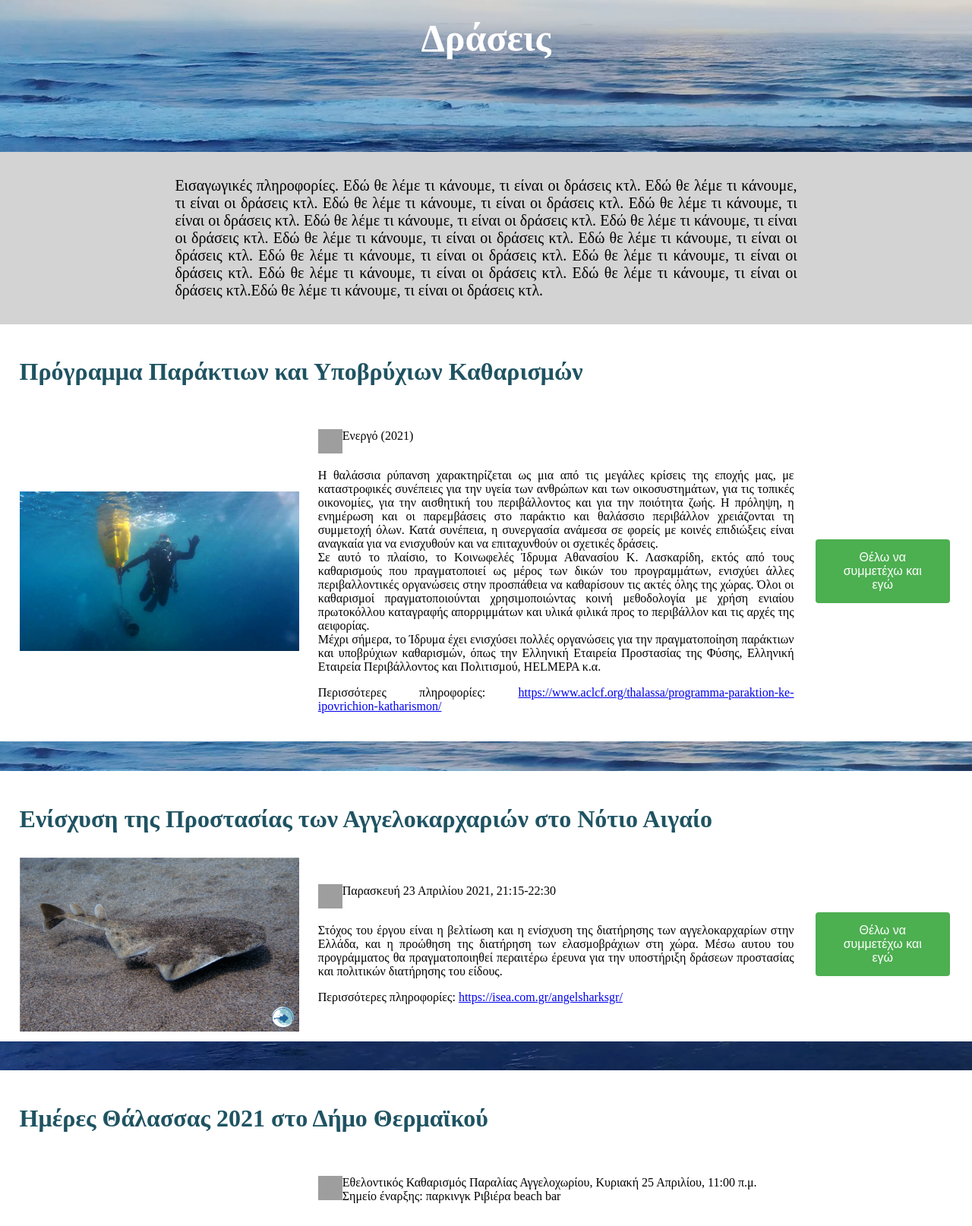
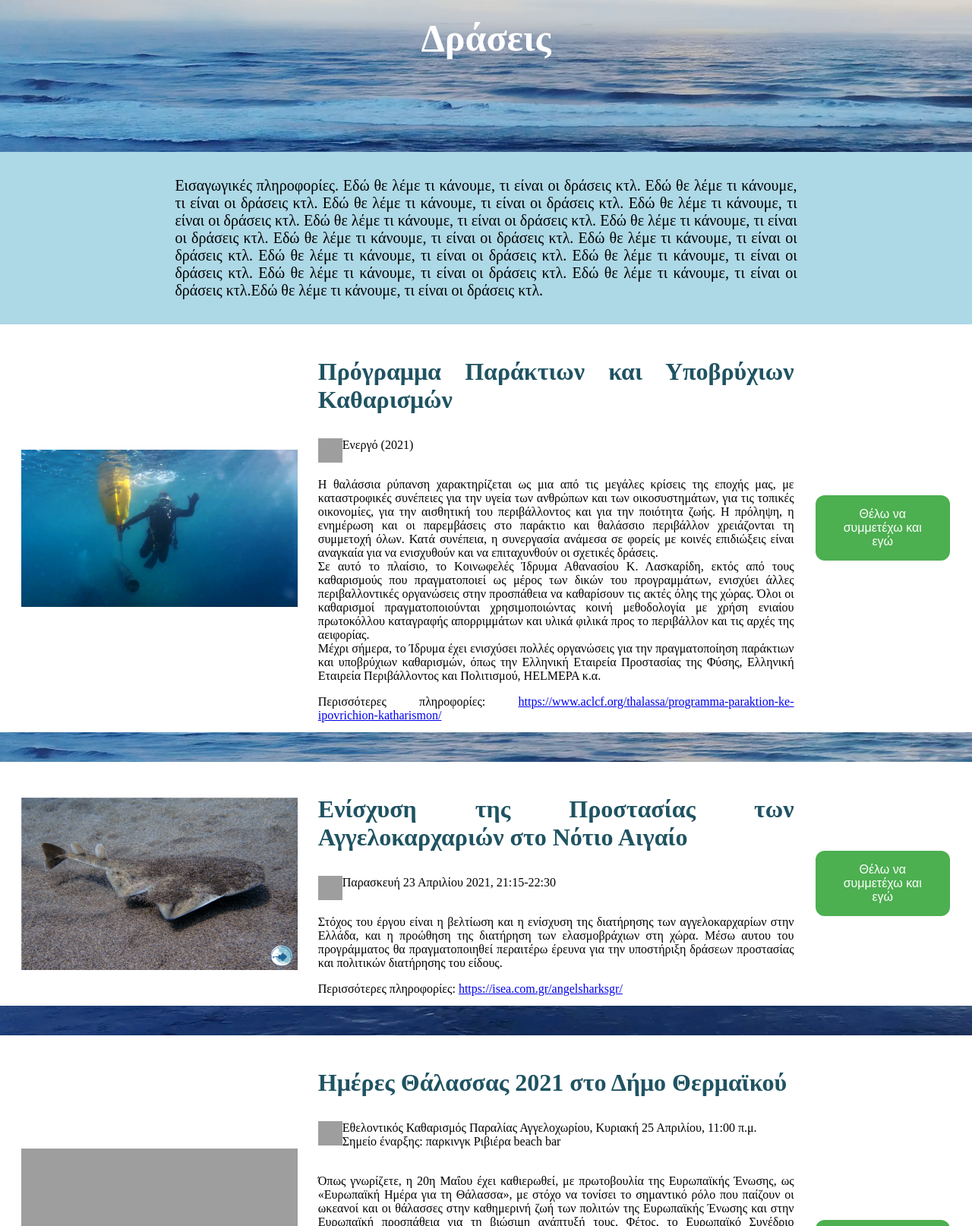
Before and after one commit to vrstelios/blue_life_csd_2021, a PHP site: page /Actions.html in a window 1280 px wide. Shown: the part 306-1920 px from the top of the page at 76% size. Run offline with PHP 8.4, Linux system fonts and the light colour scheme; grey boxes are pictures that could not be loaded.

Commit message:
Αλλαγή στις δράσεις (τίτλος στη μέση), διόρθωση εικόνων σε κατηγορίες - Ήξερες ότι, προσθήκη gallery στην κατηγορία ζώα στο νερό

```diff
--- a/Actions.html
+++ b/Actions.html
@@ -73,13 +73,13 @@
 </article>
 
 <article class="action">
-    <h3><b>Πρόγραμμα Παράκτιων και Υποβρύχιων Καθαρισμών</b></h3>
     <div class="action_row">
         <div class="column image">
             <img src="images/3.Actions/Δράση2.jpg" alt="Άνθωπος κάτω από το νερό!" height="320" width="405"/>
         </div>
             <div class="column text" >
                 <div>
+                    <h3><b>Πρόγραμμα Παράκτιων και Υποβρύχιων Καθαρισμών</b></h3>
                     <div class="calendar">
                         <img class="smallImage" src="images/3.Actions/icons8-event-64.png" alt="Calendar" height="32" width="32"/>
                         Ενεργό (2021)
@@ -106,13 +106,13 @@
 </article>
 
 <article class="action">
-    <h3><b>Ενίσχυση της Προστασίας των Αγγελοκαρχαριών στο Νότιο Αιγαίο</b></h3>
     <div class="action_row">
         <div class="column image">
             <img src="images/3.Actions/ΔράσηΚαρχαρίες.png" alt="Αγγελοκαρχαρίας" height="320" width="405"/>
         </div>
         <div class="column text" >
             <div>
+                <h3><b>Ενίσχυση της Προστασίας των Αγγελοκαρχαριών στο Νότιο Αιγαίο</b></h3>
                 <div class="calendar">
                     <img class="smallImage" src="images/3.Actions/icons8-event-64.png" alt="Calendar" height="32" width="32"/>
                     Παρασκευή 23 Απριλίου 2021, 21:15-22:30
@@ -132,13 +132,13 @@
 </article>
 
 <article class="action">
-    <h3><b>Ημέρες Θάλασσας 2021 στο Δήμο Θερμαϊκού</b></h3>
     <div class="action_row">
         <div class="column image">
             <img src="images/3.Actions/ΔράσηΗμέραΘάλασσας.jpg" alt="Πρόγραμμα δράσεων" height="520" width="405"/>
         </div>
         <div class="column text" >
             <div>
+                <h3><b>Ημέρες Θάλασσας 2021 στο Δήμο Θερμαϊκού</b></h3>
                 <div class="calendar">
                     <img class="smallImage" src="images/3.Actions/icons8-event-64.png" alt="Calendar" height="32" width="32"/>
                     Εθελοντικός Καθαρισμός Παραλίας Αγγελοχωρίου, Κυριακή 25 Απριλίου, 11:00 π.μ. <br>
@@ -167,38 +167,6 @@
         <div class="column button">
             <button class="buttonJoinActions"> Θέλω να συμμετέχω και εγώ </button>
         </div>
-    </div>
-</article>
-
-
-
-
-<article class="action">
-    <div class="containerAction">
-        <div class="image">
-            <img src="images/3.Actions/Δράση2.jpg" alt="Άνθωπος κάτω από το νερό!" height="320" width="405"/>
-        </div>
-        <div class="text">
-            <h3><b>Πρόγραμμα Παράκτιων και Υποβρύχιων Καθαρισμών</b></h3>
-            <div class="image">
-                <img class="smallImage" src="images/3.Actions/icons8-event-64.png" alt="Calendar" height="32" width="32"/>
-                Ενεργό (2021)
-            </div> <br>
-            <p> Η θαλάσσια ρύπανση χαρακτηρίζεται ως μια από τις μεγάλες κρίσεις της εποχής μας, με καταστροφικές συνέπειες
-                για την υγεία των ανθρώπων και των οικοσυστημάτων, για τις τοπικές οικονομίες, για την αισθητική του περιβάλλοντος
-                και για την ποιότητα ζωής. Η πρόληψη, η ενημέρωση και οι παρεμβάσεις στο παράκτιο και θαλάσσιο περιβάλλον χρειάζονται
-                τη συμμετοχή όλων. Κατά συνέπεια, η συνεργασία ανάμεσα σε φορείς με κοινές επιδιώξεις είναι αναγκαία για να ενισχυθούν
-                και να επιταχυνθούν οι σχετικές δράσεις. <br>
-                Σε αυτό το πλαίσιο, το Κοινωφελές Ίδρυμα Αθανασίου Κ. Λασκαρίδη, εκτός από τους καθαρισμούς που πραγματοποιεί ως μέρος
-                των δικών του προγραμμάτων, ενισχύει άλλες περιβαλλοντικές οργανώσεις στην προσπάθεια να καθαρίσουν τις ακτές όλης της χώρας.
-                Όλοι οι καθαρισμοί πραγματοποιούνται χρησιμοποιώντας κοινή μεθοδολογία με χρήση ενιαίου πρωτοκόλλου καταγραφής απορριμμάτων
-                και υλικά φιλικά προς το περιβάλλον και τις αρχές της αειφορίας. <br>
-                Μέχρι σήμερα, το Ίδρυμα έχει ενισχύσει πολλές οργανώσεις για την πραγματοποίηση παράκτιων και υποβρύχιων καθαρισμών, όπως την
-                Ελληνική Εταιρεία Προστασίας της Φύσης, Ελληνική Εταιρεία Περιβάλλοντος και Πολιτισμού, HELMEPA κ.α.
-            </p>
-            Περισσότερες πληροφορίες: <a href=" https://www.aclcf.org/thalassa/programma-paraktion-ke-ipovrichion-katharismon/"> https://www.aclcf.org/thalassa/programma-paraktion-ke-ipovrichion-katharismon/ </a>
-        </div>
-        <button class="buttonJoinActions"> Θέλω να συμμετέχω και εγώ </button>
     </div>
 </article>
 
--- a/Contact.html
+++ b/Contact.html
@@ -66,6 +66,7 @@
 
 <!---------------Επικοινωνία--------------->
 <div class="contact">
+    <div>
     <h2>Με ενδιαφέρον περιμένουμε τις σκέψεις σας</h2>
     <form action="forma">
         <label for="fname">Όνομα</label><br>
@@ -78,6 +79,7 @@
         <textarea id="subject" name="subject" placeholder="Τα σχόλιά σου..." style="height:160px"></textarea>
         <input type="submit" value="Υποβολή">
     </form>
+    </div>
 </div>
 
 
--- a/styles_actions.css
+++ b/styles_actions.css
@@ -19,7 +19,7 @@ titlesInPages h2 {
 }
 
 .actionIntro {
-    background-color: lightgray;
+    background-color: lightblue;
     height: auto;
     text-align: justify;
     padding: 1% 18% 1% 18%;
@@ -51,7 +51,7 @@ titlesInPages h2 {
     background-color: #4CAF50;
     border: none;
     color: white;
-    padding: 15px 32px;
+    padding: 16px 32px;
     text-align: center;
     text-decoration: none;
     display: block;
@@ -61,7 +61,7 @@ titlesInPages h2 {
     outline: none;
     width: 100%;
     height: auto;
-    border-radius: 4px;
+    border-radius: 12px;
 }
 
 .buttonJoinActions:active {
@@ -91,8 +91,6 @@ h3 {
 
 .action {
     background-color: white;
-    height: auto;
-
     padding: 1% 2% 1% 2%;
     font-size: 16px;
     margin-top:3%;
@@ -117,11 +115,12 @@ h3 {
 
 .action .image {
     width: 30%;
+    padding: 2px;
 }
 
 .action .text {
     width: 55%;
-    padding: 2%;
+    padding: 0 2% 0 2%;
     text-align: justify;
 }
 
@@ -130,7 +129,7 @@ h3 {
 }
 
 .action .image img {
-    max-width: 100%;
+    width: 100%;
     height: auto;
 }
 
--- a/styles_dykt.css
+++ b/styles_dykt.css
@@ -1,10 +1,11 @@
-	/* Για το Ήξερες ότι... */
+/* Για το Ήξερες ότι... */
 .did-you-know-that {
     padding: 2% 16% 2% 16%;
     font-family: "Segoe UI";
     text-align: justify;
     font-size: 16px;
     background-color: white;
+    display: inline-block;
 }
 .did-you-know-that  ul {
     padding: 2%;
```
Also changed, not shown: Animals.html (+15 -0 lines), Oceans.html (+12 -11 lines), styles_categories.css (+54 -0 lines), styles_contact_singin_up.css (+20 -2 lines), images/Gallery-an/david-troeger-9XzyEzPAHMI-unsplash.jpg (added), images/Gallery-an/enry-b-king-Xp_VR4xwD2o-unsplash.jpg (added), images/Gallery-an/ganapathy-kumar-5fhcbkOPhwA-unsplash.jpg (added), images/Gallery-an/isabella-diaz-tlYqmhLLBuE-unsplash.jpg (added), images/Gallery-an/jakob-owens-3TKaTg3_Iuw-unsplash.jpg (added), images/Gallery-an/nasia-m-6KM3-pNBNXs-unsplash.jpg (added), images/Gallery-an/pagie-page-UaaHbkk40Ow-unsplash.jpg (added), images/Gallery-an/sam-marchand-FVwLVPpULQA-unsplash.jpg (added), images/Gallery-an/val-pierce-_kKlxpLdoZQ-unsplash.jpg (added), images/Gallery-an/zhengtao-tang-V7SKRhXskv8-unsplash.jpg (added). Lines whose indentation alone changed are shown as unchanged.
